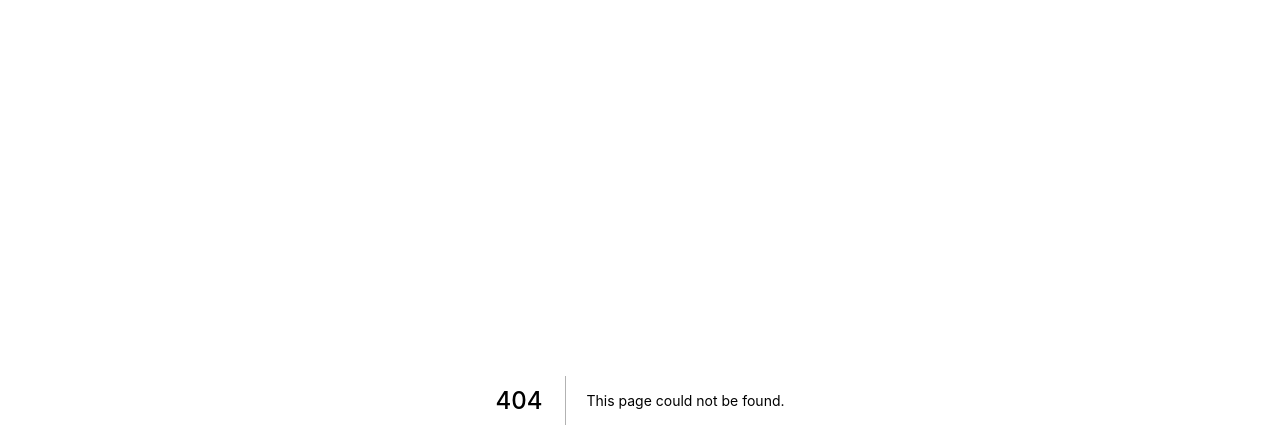
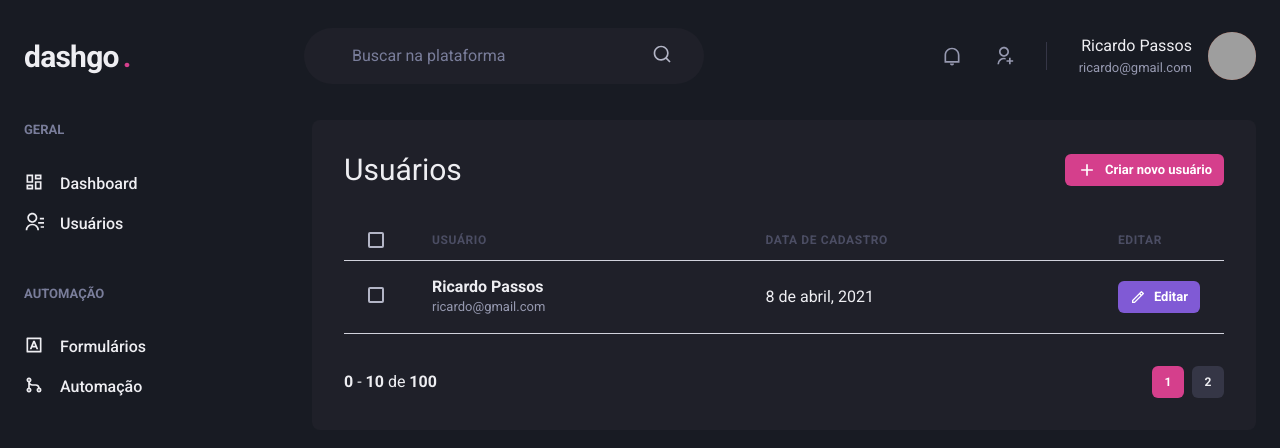
Before and after one commit to ricardo-passos/dashgo, a Next.js app: page /users in a window 1280 px wide. Before the commit this address had no page. Shown: the top 448 px of the page. Built offline with nearby package versions, Linux system fonts and the light colour scheme; grey boxes are pictures that could not be loaded.

Commit message:
user listing page layout finished

```diff
--- /dev/null
+++ b/src/components/Pagination.tsx
@@ -0,0 +1,32 @@
+import { HStack, Button, Box } from '@chakra-ui/react'
+
+export function Pagination() {
+  return (
+    <HStack mt='8' justify='space-between' align='center' spacing='6'>
+      <Box>
+        <strong>0</strong> - <strong>10</strong> de <strong>100</strong>
+      </Box>
+      <HStack>
+        <Button
+          size='sm'
+          fontSize='xs'
+          w='4'
+          colorScheme='pink'
+          disabled
+          _disabled={{ bg: 'pink.500', cursor: 'default' }}
+        >
+          1
+        </Button>
+        <Button
+          size='sm'
+          fontSize='xs'
+          w='4'
+          bg='gray.700'
+          _hover={{ bg: 'gray.500', cursor: 'pointer' }}
+        >
+          2
+        </Button>
+      </HStack>
+    </HStack>
+  )
+}
--- /dev/null
+++ b/src/pages/users/index.tsx
@@ -0,0 +1,93 @@
+import {
+  Box,
+  Flex,
+  Text,
+  Heading,
+  Button,
+  Icon,
+  Table,
+  Thead,
+  Tbody,
+  Tr,
+  Td,
+  Th,
+  Checkbox,
+} from '@chakra-ui/react'
+import { RiAddLine, RiPencilLine } from 'react-icons/ri'
+
+// components
+import { Header } from '../../components/Header'
+import { Sidebar } from '../../components/Sidebar'
+import { Pagination } from '../../components/Pagination'
+
+export default function UserList() {
+  return (
+    <Box>
+      <Header />
+
+      <Flex width='100%' my='6' maxW='1480px' mx='auto' px='6'>
+        <Sidebar />
+
+        <Box flex='1' borderRadius='8px' bg='gray.800' p='8'>
+          <Flex mb='8' justify='space-between' align='center'>
+            <Heading size='lg' fontWeight='normal'>
+              Usuários
+            </Heading>
+
+            <Button
+              as='a'
+              size='sm'
+              fontSize='small'
+              colorScheme='pink'
+              leftIcon={<Icon as={RiAddLine} fontSize='20' />}
+            >
+              Criar novo usuário
+            </Button>
+          </Flex>
+
+          <Table colorScheme='gray'>
+            <Thead>
+              <Tr>
+                <Th px='6' color='gray.300' width='8'>
+                  <Checkbox colorScheme='pink' />
+                </Th>
+                <Th>Usuário</Th>
+                <Th>Data de cadastro</Th>
+                <Th width='8'>Editar</Th>
+              </Tr>
+            </Thead>
+            <Tbody>
+              <Tr>
+                <Td px='6'>
+                  <Checkbox colorScheme='pink' />
+                </Td>
+                <Td>
+                  <Box>
+                    <Text fontWeight='bold'>Ricardo Passos</Text>
+                    <Text fontSize='small' color='gray.300'>
+                      ricardo@gmail.com
+                    </Text>
+                  </Box>
+                </Td>
+                <Td>8 de abril, 2021</Td>
+                <Td>
+                  <Button
+                    as='a'
+                    size='sm'
+                    fontSize='small'
+                    colorScheme='purple'
+                    leftIcon={<Icon as={RiPencilLine} fontSize='16' />}
+                  >
+                    Editar
+                  </Button>
+                </Td>
+              </Tr>
+            </Tbody>
+          </Table>
+
+          <Pagination />
+        </Box>
+      </Flex>
+    </Box>
+  )
+}
```
